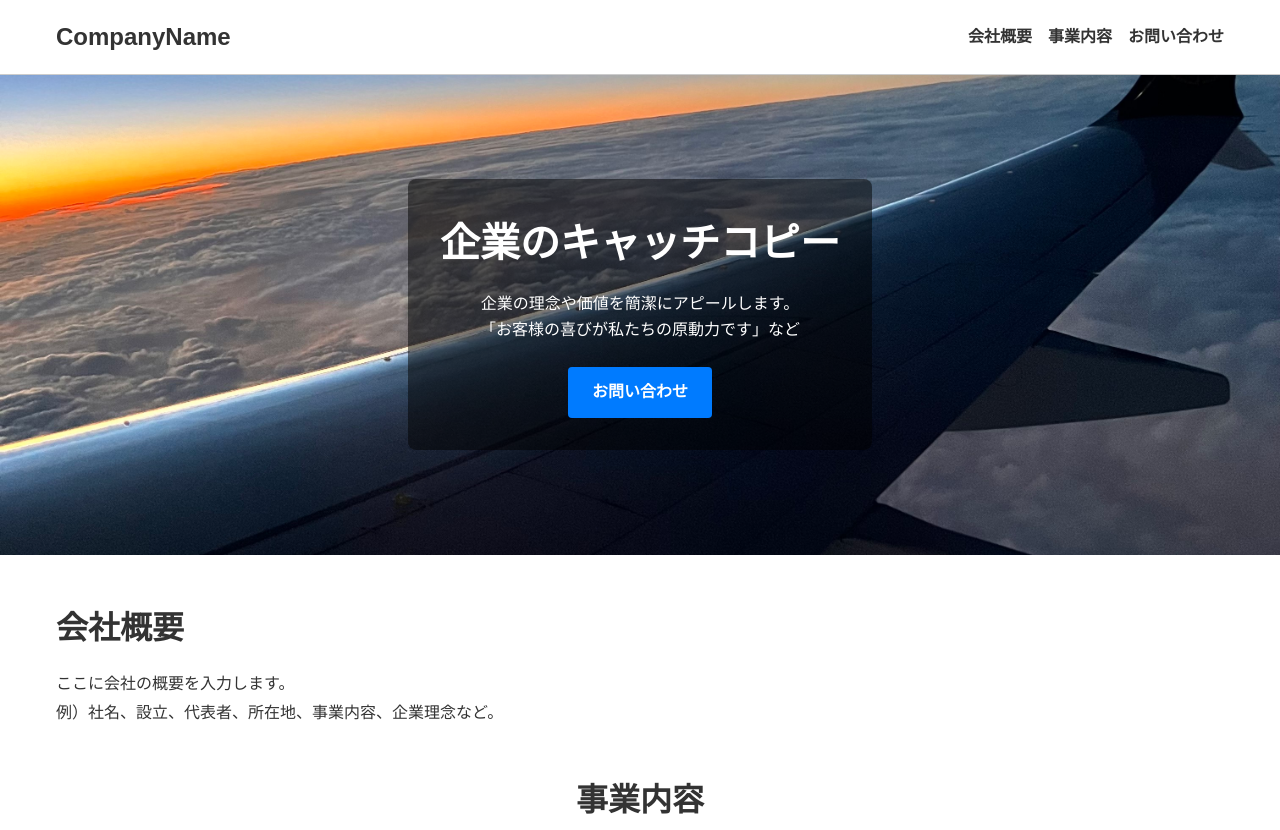
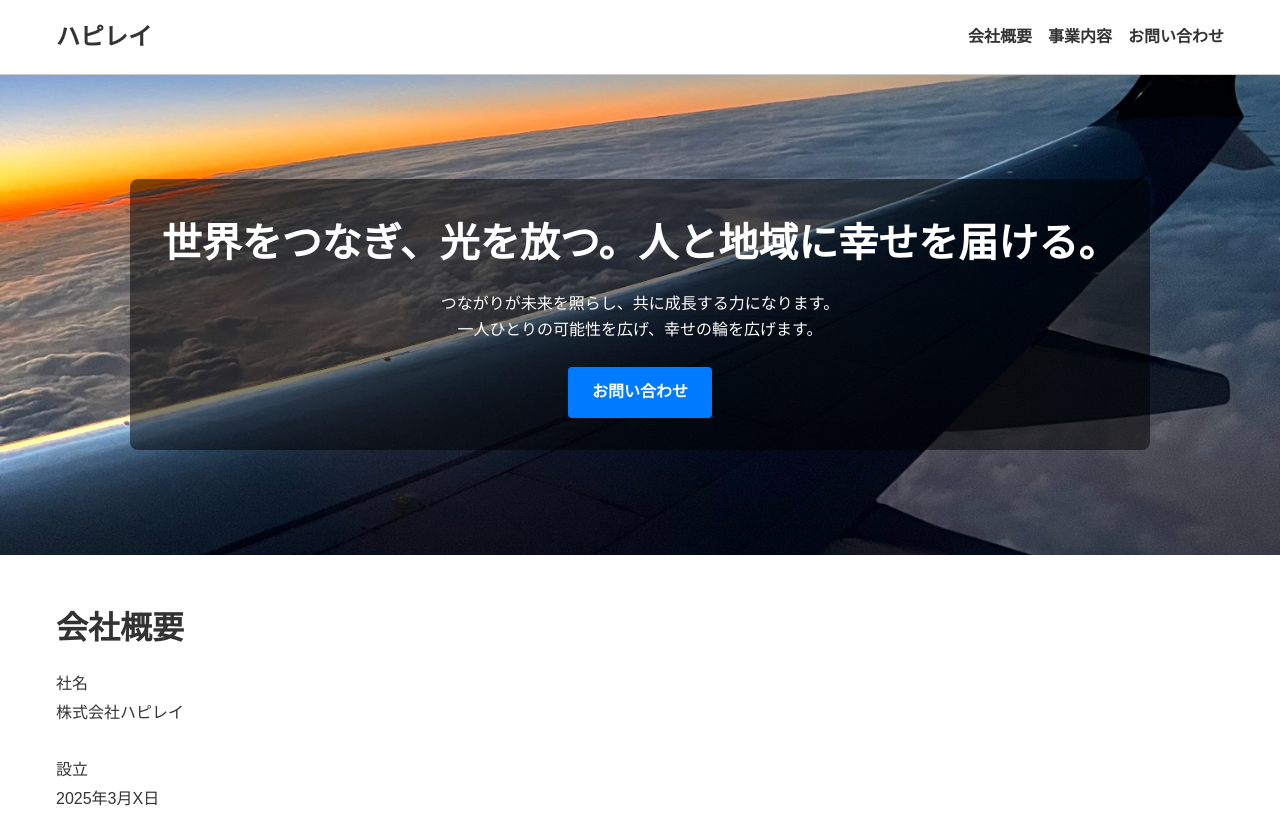
Before and after one commit to veryhappy-ray/Happyray_web, a plain HTML site: page index.html in a window 1280 px wide. Shown: the top 830 px of the page. Drawn offline with Linux system fonts and the light colour scheme.

Commit message:
Add files via upload

```diff
--- a/index.html
+++ b/index.html
@@ -13,7 +13,7 @@
 <!-- ヘッダー・ナビゲーション -->
 <header>
     <nav class="navbar">
-        <div class="logo">CompanyName</div>
+        <div class="logo">ハピレイ</div>
         <ul class="nav-links">
             <li><a href="#about">会社概要</a></li>
             <li><a href="#services">事業内容</a></li>
@@ -25,8 +25,8 @@
 <!-- ヒーローセクション -->
 <section class="hero">
     <div class="hero-content">
-        <h1>企業のキャッチコピー</h1>
-        <p>企業の理念や価値を簡潔にアピールします。<br>「お客様の喜びが私たちの原動力です」など</p>
+        <h1>世界をつなぎ、光を放つ。人と地域に幸せを届ける。</h1>
+        <p>つながりが未来を照らし、共に成長する力になります。<br>一人ひとりの可能性を広げ、幸せの輪を広げます。</p>
         <a href="#contact" class="cta-btn">お問い合わせ</a>
     </div>
 </section>
@@ -35,8 +35,32 @@
 <section id="about" class="about">
     <h2>会社概要</h2>
     <p>
-        ここに会社の概要を入力します。<br>
-        例）社名、設立、代表者、所在地、事業内容、企業理念など。
+        社名<br>
+        株式会社ハピレイ<br>
+        <br>
+        設立<br>
+        2025年3月X日<br>
+        <br>
+        代表者<br>
+        代表取締役社長　STELLA<br>
+        <br>
+        所在地<br>
+        [Somewhere]<br>
+        <br>
+        事業内容<br>
+            留学支援サービス：日本と世界をつなぐ留学プログラムの提供。異文化交流を促進し、学生の成長と国際的なネットワーク形成をサポートします。
+        地域再生支援：地域資源を活用した再生プロジェクトの企画・実施。持続可能な地域経済の発展を支援し、地域住民の生活向上に貢献します。
+        教育・研修プログラム：グローバルな視野を持つ人材育成を目的とした各種教育・研修プログラムの運営。<br>
+        <br>
+        企業理念<br>
+            「世界をつなぎ、光を放つ。人と地域に幸せを届ける。」<br>
+
+        私たちは、留学を通じて世界中の人々と日本をつなげ、地域再生を通じて持続可能な未来を創造します。多様な文化や価値観を尊重し、共に成長する社会を目指しています。<br>
+        <br>
+        企業の使命<br>
+            私たちは、異文化理解と地域活性化を通じて、人々に新しい視点と希望を提供し、全てのステークホルダーに幸せな未来を届けます。
+
+
     </p>
 </section>
 
```
